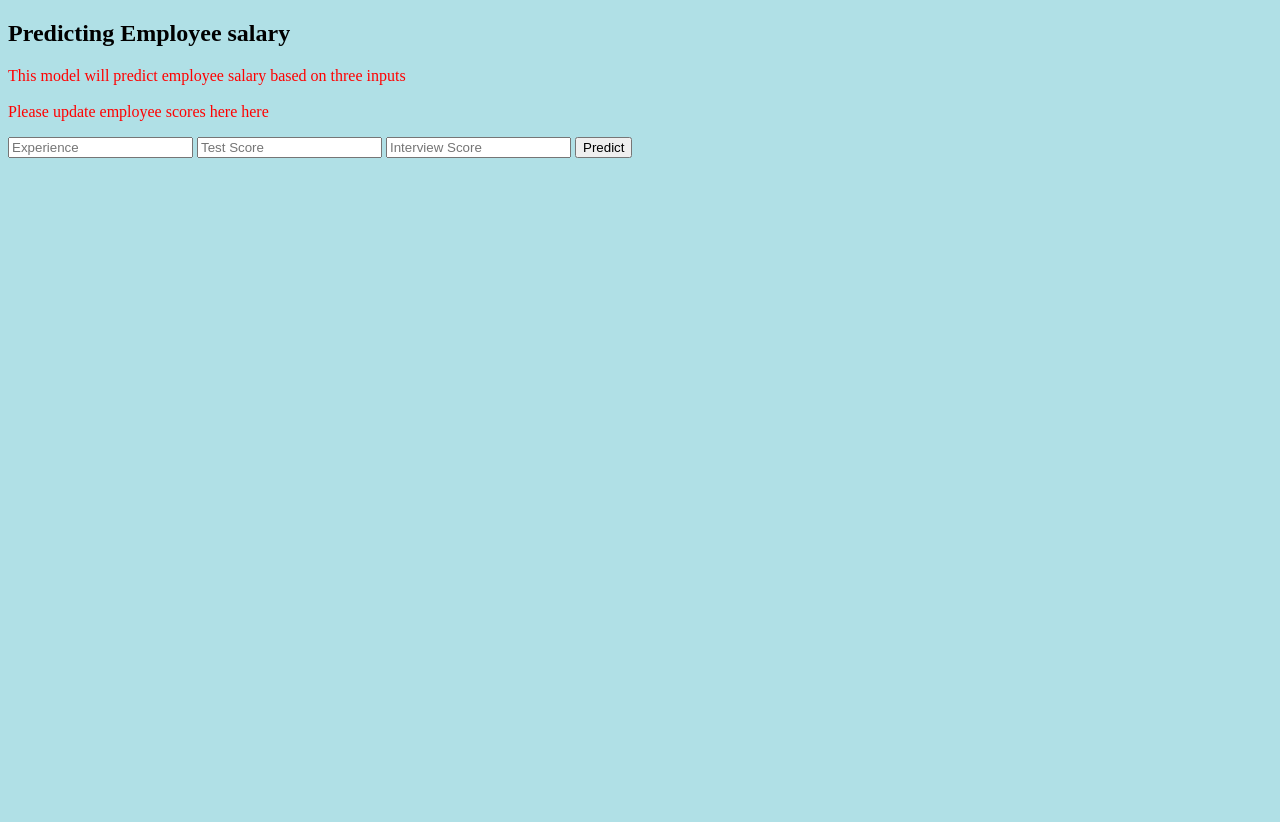
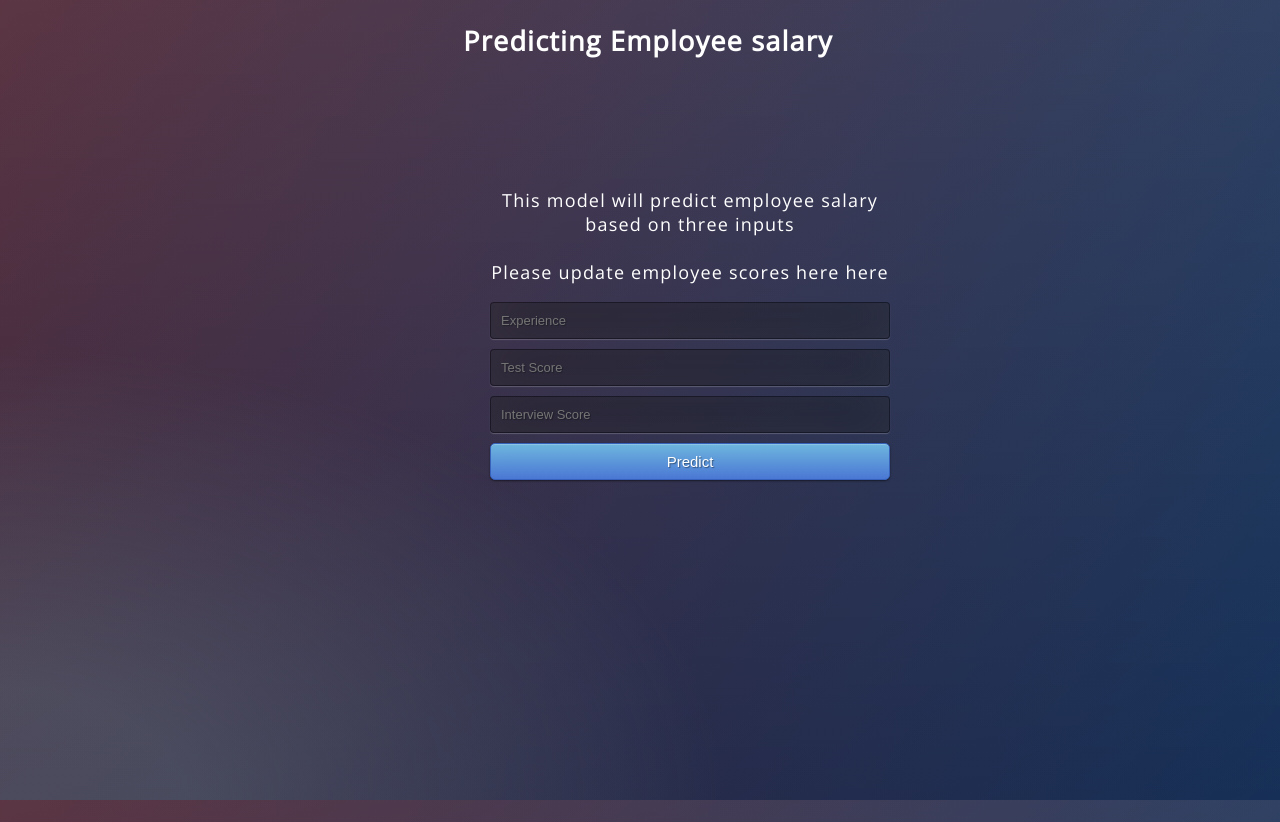
Before and after one commit to ElijahKalii/Linear-Model-in-Heroku, a Python web app: template templates/index.html in a window 1280 px wide. Before the commit the page ends 158 px from the top, so only its background shows below. Run offline with Jinja, Linux system fonts and the light colour scheme; the template is opened without the code that fills it, so the values that code supplies are empty.

Commit message:
Update style_new.css

```diff
--- a/static/style_new.css
+++ b/static/style_new.css
@@ -1,11 +1,63 @@
-body{
-	background-color:powderblue;
+@import url(https://fonts.googleapis.com/css?family=Open+Sans);
+.btn { display: inline-block; *display: inline; *zoom: 1; padding: 4px 10px 4px; margin-bottom: 0; font-size: 13px; line-height: 18px; color: #333333; text-align: center;text-shadow: 0 1px 1px rgba(255, 255, 255, 0.75); vertical-align: middle; background-color: #f5f5f5; background-image: -moz-linear-gradient(top, #ffffff, #e6e6e6); background-image: -ms-linear-gradient(top, #ffffff, #e6e6e6); background-image: -webkit-gradient(linear, 0 0, 0 100%, from(#ffffff), to(#e6e6e6)); background-image: -webkit-linear-gradient(top, #ffffff, #e6e6e6); background-image: -o-linear-gradient(top, #ffffff, #e6e6e6); background-image: linear-gradient(top, #ffffff, #e6e6e6); background-repeat: repeat-x; filter: progid:dximagetransform.microsoft.gradient(startColorstr=#ffffff, endColorstr=#e6e6e6, GradientType=0); border-color: #e6e6e6 #e6e6e6 #e6e6e6; border-color: rgba(0, 0, 0, 0.1) rgba(0, 0, 0, 0.1) rgba(0, 0, 0, 0.25); border: 1px solid #e6e6e6; -webkit-border-radius: 4px; -moz-border-radius: 4px; border-radius: 4px; -webkit-box-shadow: inset 0 1px 0 rgba(255, 255, 255, 0.2), 0 1px 2px rgba(0, 0, 0, 0.05); -moz-box-shadow: inset 0 1px 0 rgba(255, 255, 255, 0.2), 0 1px 2px rgba(0, 0, 0, 0.05); box-shadow: inset 0 1px 0 rgba(255, 255, 255, 0.2), 0 1px 2px rgba(0, 0, 0, 0.05); cursor: pointer; *margin-left: .3em; }
+.btn:hover, .btn:active, .btn.active, .btn.disabled, .btn[disabled] { background-color: #e6e6e6; }
+.btn-large { padding: 9px 14px; font-size: 15px; line-height: normal; -webkit-border-radius: 5px; -moz-border-radius: 5px; border-radius: 5px; }
+.btn:hover { color: #333333; text-decoration: none; background-color: #e6e6e6; background-position: 0 -15px; -webkit-transition: background-position 0.1s linear; -moz-transition: background-position 0.1s linear; -ms-transition: background-position 0.1s linear; -o-transition: background-position 0.1s linear; transition: background-position 0.1s linear; }
+.btn-primary, .btn-primary:hover { text-shadow: 0 -1px 0 rgba(0, 0, 0, 0.25); color: #ffffff; }
+.btn-primary.active { color: rgba(255, 255, 255, 0.75); }
+.btn-primary { background-color: #4a77d4; background-image: -moz-linear-gradient(top, #6eb6de, #4a77d4); background-image: -ms-linear-gradient(top, #6eb6de, #4a77d4); background-image: -webkit-gradient(linear, 0 0, 0 100%, from(#6eb6de), to(#4a77d4)); background-image: -webkit-linear-gradient(top, #6eb6de, #4a77d4); background-image: -o-linear-gradient(top, #6eb6de, #4a77d4); background-image: linear-gradient(top, #6eb6de, #4a77d4); background-repeat: repeat-x; filter: progid:dximagetransform.microsoft.gradient(startColorstr=#6eb6de, endColorstr=#4a77d4, GradientType=0);  border: 1px solid #3762bc; text-shadow: 1px 1px 1px rgba(0,0,0,0.4); box-shadow: inset 0 1px 0 rgba(255, 255, 255, 0.2), 0 1px 2px rgba(0, 0, 0, 0.5); }
+.btn-primary:hover, .btn-primary:active, .btn-primary.active, .btn-primary.disabled, .btn-primary[disabled] { filter: none; background-color: #4a77d4; }
+.btn-block { width: 100%; display:block; }
+
+* { -webkit-box-sizing:border-box; -moz-box-sizing:border-box; -ms-box-sizing:border-box; -o-box-sizing:border-box; box-sizing:border-box; }
+
+html { width: 100%; height:100%; overflow:hidden; }
+
+body {
+	width: 100%;
+	height:100%;
+	font-family: 'Open Sans', sans-serif;
+	background: #092756;
+	color: #fff;
+	font-size: 18px;
+	text-align:center;
+	letter-spacing:1.2px;
+	background: -moz-radial-gradient(0% 100%, ellipse cover, rgba(104,128,138,.4) 10%,rgba(138,114,76,0) 40%),-moz-linear-gradient(top,  rgba(57,173,219,.25) 0%, rgba(42,60,87,.4) 100%), -moz-linear-gradient(-45deg,  #670d10 0%, #092756 100%);
+	background: -webkit-radial-gradient(0% 100%, ellipse cover, rgba(104,128,138,.4) 10%,rgba(138,114,76,0) 40%), -webkit-linear-gradient(top,  rgba(57,173,219,.25) 0%,rgba(42,60,87,.4) 100%), -webkit-linear-gradient(-45deg,  #670d10 0%,#092756 100%);
+	background: -o-radial-gradient(0% 100%, ellipse cover, rgba(104,128,138,.4) 10%,rgba(138,114,76,0) 40%), -o-linear-gradient(top,  rgba(57,173,219,.25) 0%,rgba(42,60,87,.4) 100%), -o-linear-gradient(-45deg,  #670d10 0%,#092756 100%);
+	background: -ms-radial-gradient(0% 100%, ellipse cover, rgba(104,128,138,.4) 10%,rgba(138,114,76,0) 40%), -ms-linear-gradient(top,  rgba(57,173,219,.25) 0%,rgba(42,60,87,.4) 100%), -ms-linear-gradient(-45deg,  #670d10 0%,#092756 100%);
+	background: -webkit-radial-gradient(0% 100%, ellipse cover, rgba(104,128,138,.4) 10%,rgba(138,114,76,0) 40%), linear-gradient(to bottom,  rgba(57,173,219,.25) 0%,rgba(42,60,87,.4) 100%), linear-gradient(135deg,  #670d10 0%,#092756 100%);
+	filter: progid:DXImageTransform.Microsoft.gradient( startColorstr='#3E1D6D', endColorstr='#092756',GradientType=1 );
+
+}
+.login {
+	position: absolute;
+	top: 40%;
+	left: 50%;
+	margin: -150px 0 0 -150px;
+	width:400px;
+	height:400px;
 }
 
-h1{
-	color:blue
+.login h1 { color: #fff; text-shadow: 0 0 10px rgba(0,0,0,0.3); letter-spacing:1px; text-align:center; }
+
+input {
+	width: 100%;
+	margin-bottom: 10px;
+	background: rgba(0,0,0,0.3);
+	border: none;
+	outline: none;
+	padding: 10px;
+	font-size: 13px;
+	color: #fff;
+	text-shadow: 1px 1px 1px rgba(0,0,0,0.3);
+	border: 1px solid rgba(0,0,0,0.3);
+	border-radius: 4px;
+	box-shadow: inset 0 -5px 45px rgba(100,100,100,0.2), 0 1px 1px rgba(255,255,255,0.2);
+	-webkit-transition: box-shadow .5s ease;
+	-moz-transition: box-shadow .5s ease;
+	-o-transition: box-shadow .5s ease;
+	-ms-transition: box-shadow .5s ease;
+	transition: box-shadow .5s ease;
 }
-
-p{
-	color:red
-}
+input:focus { box-shadow: inset 0 -5px 45px rgba(100,100,100,0.4), 0 1px 1px rgba(255,255,255,0.2); }
```
